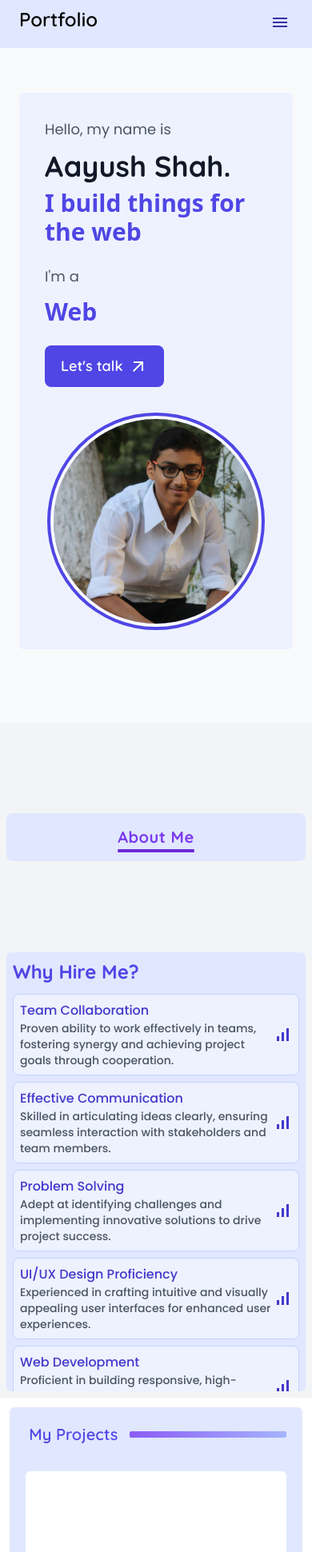
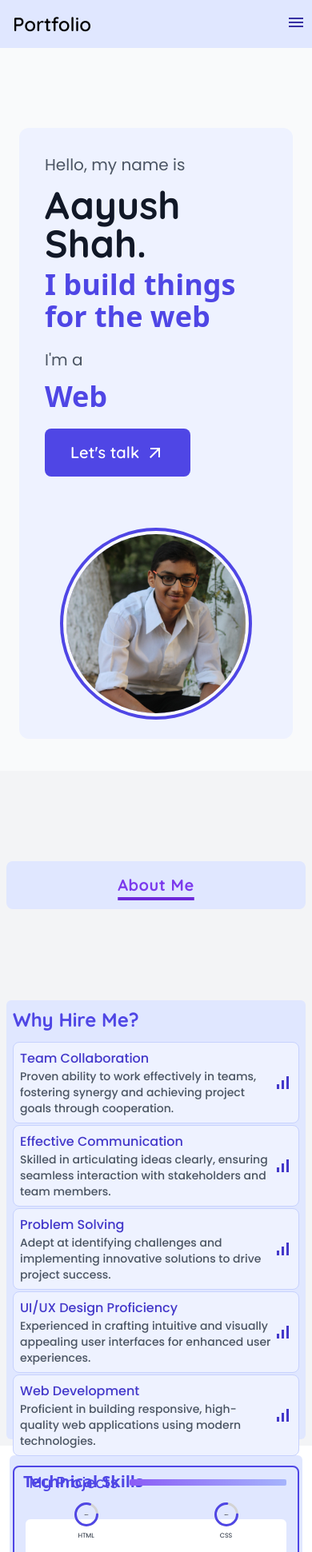
Before and after one commit to Aayush14Shah/myPortfolio, a React (Create React App) app: page / in a window 390 px wide. Shown: the top 1941 px of the page at 80% size. Built offline with nearby package versions, Linux system fonts and the light colour scheme; the HTML template or start-up script is replaced by a standard one.

Commit message:
navbar, index, and footer is responsive

```diff
--- a/src/Components/Navbar.jsx
+++ b/src/Components/Navbar.jsx
@@ -1,48 +1,50 @@
-import React, { Fragment, useContext, useState, lazy, Suspense } from "react";
-import { AppContext } from "./AppContext";
-// import SmScreenNav from "./smScreenNav";
-import IconButton from "@mui/material/IconButton";
-import Tooltip from "@mui/material/Tooltip";
-import DarkModeIcon from "@mui/icons-material/DarkMode";
-import LightModeIcon from "@mui/icons-material/LightMode";
-import MenuIcon from "@mui/icons-material/Menu";
-import CancelIcon from "@mui/icons-material/Cancel";
-import Loading from "./richComponents/loading";
+"use client"
 
-const SmScreenNav = lazy(() => import("./smScreenNav"));
+import { Fragment, useContext, useState, lazy, Suspense } from "react"
+import { AppContext } from "./AppContext"
+import IconButton from "@mui/material/IconButton"
+import Tooltip from "@mui/material/Tooltip"
+import DarkModeIcon from "@mui/icons-material/DarkMode"
+import LightModeIcon from "@mui/icons-material/LightMode"
+import MenuIcon from "@mui/icons-material/Menu"
+import CancelIcon from "@mui/icons-material/Cancel"
+import Loading from "./richComponents/loading"
+
+const SmScreenNav = lazy(() => import("./smScreenNav"))
 
 const Navbar = (props) => {
-  const data = useContext(AppContext);
-  const [drawer, setDrawer] = useState(false);
+  const data = useContext(AppContext)
+  const [drawer, setDrawer] = useState(false)
 
   const handleDrawer = () => {
-    setDrawer(!drawer);
-    console.log("I am drawer ", drawer);
-  };
+    setDrawer(!drawer)
+  }
 
   return (
     <Fragment>
       <nav
         className={`navbar w-full h-[60px] flex flex-row justify-between ${
           data.mode ? `bg-indigo-100` : "bg-[#1f2235] border-b border-gray-50"
-        }  `}
-        // fixed top-0 left-0 z-50
+        }`}
       >
         <div className="flex my-auto justify-between">
+          {/* Logo - Default styling for all screens with specific adjustments */}
           <h1
-            className={`text-2xl mx-8 sm:mx-6 md:mx-6 py-2  font-semibold ${
+            className={`text-2xl mx-8 py-2 font-semibold ${
               data.mode ? "text-black" : "text-white"
-            }  `}
+            } sm:mx-4 md:mx-6 lg:mx-8`}
           >
             Portfolio
           </h1>
-          <div className="flex sm:flex-col mx-8 md:mx-4 sm:mx-0 space-x-[45px] md:space-x-[20px] my-[1%] sm:invisible visible ">
+
+          {/* Desktop Navigation - Default styling for desktop, hidden on small screens */}
+          <div className="flex mx-8 space-x-[45px] my-[1%] sm:hidden md:flex md:space-x-[20px] md:mx-4 lg:space-x-[35px] lg:mx-6 xl:space-x-[45px] xl:mx-8">
             <div
               className={`font-semibold text-md underline cursor-pointer decoration-4 underline-offset-8 text-capitalize ${
                 data.mode
-                  ? "text-indigo-800  decoration-violet-700 hover:text-violet-700 hover:decoration-indigo-600 transition transform ease-in-out delay-100 hover:scale-125"
-                  : "text-yellow-300  decoration-amber-500 hover:text-yellow-500 hover:decoration-amber-300 transition transform ease-in-out delay-100 hover:scale-125 "
-              } `}
+                  ? "text-indigo-800 decoration-violet-700 hover:text-violet-700 hover:decoration-indigo-600 transition transform ease-in-out delay-100 hover:scale-110"
+                  : "text-yellow-300 decoration-amber-500 hover:text-yellow-500 hover:decoration-amber-300 transition transform ease-in-out delay-100 hover:scale-110"
+              }`}
               onClick={() => data.scrollHandler(data.index)}
             >
               Home
@@ -50,9 +52,9 @@ const Navbar = (props) => {
             <div
               className={`font-semibold text-md underline cursor-pointer decoration-4 underline-offset-8 text-capitalize ${
                 data.mode
-                  ? "text-indigo-800  decoration-violet-700 hover:text-violet-700 hover:decoration-indigo-600 transition transform ease-in-out delay-100 hover:scale-125 "
-                  : "text-yellow-300  decoration-amber-500 hover:text-yellow-500 hover:decoration-amber-300 transition transform ease-in-out delay-100 hover:scale-125 "
-              } `}
+                  ? "text-indigo-800 decoration-violet-700 hover:text-violet-700 hover:decoration-indigo-600 transition transform ease-in-out delay-100 hover:scale-110"
+                  : "text-yellow-300 decoration-amber-500 hover:text-yellow-500 hover:decoration-amber-300 transition transform ease-in-out delay-100 hover:scale-110"
+              }`}
               onClick={() => data.scrollHandler(data.about)}
             >
               About
@@ -60,9 +62,9 @@ const Navbar = (props) => {
             <div
               className={`font-semibold text-md underline cursor-pointer decoration-4 underline-offset-8 text-capitalize ${
                 data.mode
-                  ? "text-indigo-800  decoration-violet-700 hover:text-violet-700 hover:decoration-indigo-600 transition transform ease-in-out delay-100 hover:scale-125 "
-                  : "text-yellow-300  decoration-amber-500 hover:text-yellow-500 hover:decoration-amber-300 transition transform ease-in-out delay-100 hover:scale-125 "
-              } `}
+                  ? "text-indigo-800 decoration-violet-700 hover:text-violet-700 hover:decoration-indigo-600 transition transform ease-in-out delay-100 hover:scale-110"
+                  : "text-yellow-300 decoration-amber-500 hover:text-yellow-500 hover:decoration-amber-300 transition transform ease-in-out delay-100 hover:scale-110"
+              }`}
               onClick={() => data.scrollHandler(data.project)}
             >
               Projects
@@ -70,66 +72,51 @@ const Navbar = (props) => {
             <div
               className={`font-semibold text-md underline cursor-pointer decoration-4 underline-offset-8 text-capitalize ${
                 data.mode
-                  ? "text-indigo-800  decoration-violet-700 hover:text-violet-700 hover:decoration-indigo-600 transition transform ease-in-out delay-100 hover:scale-125 "
-                  : "text-yellow-300  decoration-amber-500 hover:text-yellow-500 hover:decoration-amber-300 transition transform ease-in-out delay-100 hover:scale-125 "
-              } `}
+                  ? "text-indigo-800 decoration-violet-700 hover:text-violet-700 hover:decoration-indigo-600 transition transform ease-in-out delay-100 hover:scale-110"
+                  : "text-yellow-300 decoration-amber-500 hover:text-yellow-500 hover:decoration-amber-300 transition transform ease-in-out delay-100 hover:scale-110"
+              }`}
               onClick={() => data.scrollHandler(data.contact)}
             >
               Contact
             </div>
           </div>
         </div>
-        <div className="w-10 h-10 mx-5  my-auto rounded-full hover:bg-indigo-500 invisible sm:visible absolute right-0 top-2 ">
-          {/* {mobileScreen ? ( */}
-          <Tooltip
-            arrow
-            placement="bottom"
-            title={data.mode ? "Dark Mode" : "Light Mode"}
-          >
-            <IconButton onClick={handleDrawer}>
+
+        {/* Mobile Menu Button - Only visible on small screens */}
+        <div className="hidden sm:block sm:absolute sm:right-0 sm:top-2">
+          <Tooltip arrow placement="bottom" title={drawer ? "Close Menu" : "Open Menu"}>
+            <IconButton onClick={handleDrawer} className="mr-2">
               {drawer ? (
-                <CancelIcon
-                  className={`${
-                    data.mode ? "text-indigo-800" : "text-amber-500"
-                  }`}
-                />
+                <CancelIcon className={`${data.mode ? "text-indigo-800" : "text-amber-500"}`} />
               ) : (
-                <MenuIcon
-                  className={`${
-                    data.mode ? "text-indigo-800" : "text-amber-500"
-                  }`}
-                />
-              )}
-            </IconButton>
-          </Tooltip>
-        </div>
-        {/* ) : ( */}
-        <div className="w-10 h-10 mx-5 my-auto rounded-full hover:bg-indigo-500 sm:invisible visible">
-          <Tooltip
-            arrow
-            placement="bottom"
-            title={data.mode ? "Dark Mode" : "Light Mode"}
-          >
-            <IconButton onClick={data.handleSwitch} className={``}>
-              {data.mode ? (
-                <DarkModeIcon className="hover:text-white" />
-              ) : (
-                <LightModeIcon className="text-white" />
+                <MenuIcon className={`${data.mode ? "text-indigo-800" : "text-amber-500"}`} />
               )}
             </IconButton>
           </Tooltip>
         </div>
 
-        {/* )} */}
+        {/* Theme Toggle - Default for desktop, hidden on small screens */}
+        <div className="w-10 h-10 mx-5 my-auto rounded-full hover:bg-indigo-500 sm:hidden">
+          <Tooltip arrow placement="bottom" title={data.mode ? "Dark Mode" : "Light Mode"}>
+            <IconButton onClick={data.handleSwitch}>
+              {data.mode ? (
+                <DarkModeIcon className="hover:text-indigo-800" />
+              ) : (
+                <LightModeIcon className="text-white hover:text-yellow-300" />
+              )}
+            </IconButton>
+          </Tooltip>
+        </div>
       </nav>
+
+      {/* Mobile Navigation Drawer */}
       {drawer && (
-        <Suspense>
-          <SmScreenNav />
+        <Suspense fallback={<Loading />}>
+          <SmScreenNav closeDrawer={() => setDrawer(false)} />
         </Suspense>
       )}
-      {/* <SmScreenNav /> */}
     </Fragment>
-  );
-};
+  )
+}
 
-export default Navbar;
+export default Navbar
--- a/src/Components/index.jsx
+++ b/src/Components/index.jsx
@@ -1,6 +1,5 @@
 import React from "react";
 import { TypewriterEffect } from "./TypewriterEffect";
-// import { ArrowUpRight } from 'lucide-react';
 import { AppContext } from "./AppContext";
 import { useContext } from "react";
 import ArrowOutwardIcon from "@mui/icons-material/ArrowOutward";
@@ -8,32 +7,59 @@ import ArrowOutwardIcon from "@mui/icons-material/ArrowOutward";
 const Index = (props) => {
   const data = useContext(AppContext);
   const { mode } = useContext(AppContext);
+
   return (
     <div
-  className={`min-h-screen w-full ${mode ? "bg-gray-50" : "bg-gray-900"}`}
+      className={`min-h-screen w-full flex items-center justify-center pt-[60px] ${
+        mode ? "bg-gray-50" : "bg-gray-800"
+      }`}
+      ref={props.reference}
     >
-  <div className={`container mx-auto px-0 py-20 sm:px-6 sm:py-14 md:px-0 md:py-12 lg:px-4 lg:py-24 xl:px-8 xl:py-12`}>
-    <div className={`flex flex-row sm:flex-col lg:flex-row items-center justify-between gap-10 lg:gap-12 xl:gap-16  ${ mode ? "bg-indigo-50" : "bg-none" } p-12 sm:p-8 md:p-6 lg:p-8 xl:p-10 rounded-md`}>
+      <div className={`container mx-auto px-10 py-10
+        sm:px-6 sm:py-10
+        md:px-6 md:py-12
+        lg:px-8 lg:py-16
+        xl:px-10 xl:py-20
+        max-w-[1600px]`}
+      >
+        <div
+          className={`flex flex-row
+            sm:flex-col
+            ms:flex-col
+            md:flex-row
+            lg:flex-row
+            xl:flex-row
+            items-center justify-between gap-10
+            ${mode ? "bg-indigo-50" : "bg-transparent"}
+            p-10 sm:p-8 md:p-10 lg:p-12 xl:p-16
+            rounded-xl`}
+        >
           {/* Text Content */}
-      <div className="flex-1 space-y-6 max-w-2xl lg:max-w-3xl">
-        <div className="space-y-3">
+          <div
+            className="flex-1 space-y-6
+              sm:space-y-5
+              ms:space-y-5
+              md:space-y-6
+              lg:space-y-7
+              xl:space-y-8
+              max-w-full"
+          >
+            <div className="space-y-3 sm:space-y-3 ms:space-y-3">
               <p
-            className={`text-lg sm:text-lg md:text-xl lg:text-xl ${
-              mode ? "text-gray-600" : "text-gray-400"
-            }`}
+                className={`text-xl ${mode ? "text-gray-600" : "text-gray-300"}`}
               >
                 Hello, my name is
               </p>
               <div className="space-y-2">
                 <h1
-              className={`text-4xl sm:text-4xl md:text-3xl lg:text-5xl xl:text-5xl font-bold ${
+                  className={`text-5xl font-bold ${
                     mode ? "text-gray-900" : "text-white"
                   }`}
                 >
                   Aayush Shah.
                 </h1>
                 <h2
-              className={`text-3xl sm:text-3xl md:text-2xl lg:text-4xl xl:text-4xl font-bold ${
+                  className={`text-4xl font-bold ${
                     mode ? "text-indigo-600" : "text-indigo-400"
                   }`}
                 >
@@ -42,16 +68,14 @@ const Index = (props) => {
               </div>
             </div>
 
-        <div className="space-y-3">
+            <div className="space-y-3 sm:space-y-3 ms:space-y-3">
               <p
-            className={`text-lg sm:text-lg md:text-xl lg:text-xl ${
-              mode ? "text-gray-600" : "text-gray-400"
-            }`}
+                className={`text-xl ${mode ? "text-gray-600" : "text-gray-300"}`}
               >
                 I'm a
               </p>
               <div
-            className={`text-3xl sm:text-3xl md:text-3xl lg:text-4xl xl:text-4xl font-bold ${
+                className={`text-4xl font-bold ${
                   mode ? "text-indigo-600" : "text-indigo-400"
                 }`}
               >
@@ -63,21 +87,34 @@ const Index = (props) => {
               id="talk"
               type="button"
               onClick={() => data.scrollHandler(data.contact)}
-          className={`group flex items-center gap-2 px-4 py-2 sm:px-5 sm:py-3 lg:px-6 lg:py-3 xl:px-5 xl:py-3 text-base sm:text-lg lg:text-xl xl:text-lg font-semibold text-white bg-indigo-600 rounded-lg hover:bg-indigo-700 transition-colors duration-200 ${
-            !mode && "bg-indigo-500 hover:bg-indigo-600"
+              className={`group flex items-center gap-2 px-8 py-4 text-xl font-semibold text-white
+                rounded-lg transition-colors duration-200
+                ${
+                  mode
+                    ? "bg-indigo-600 hover:bg-indigo-700"
+                    : "bg-indigo-500 hover:bg-indigo-600"
                 }`}
             >
               Let's talk
-          <ArrowOutwardIcon className="w-4 h-4 sm:w-5 sm:h-5 lg:w-6 lg:h-6 xl:w-7 xl:h-7 group-hover:translate-x-1 group-hover:-translate-y-1 transition-transform duration-200" />
+              <ArrowOutwardIcon className="w-6 h-6 group-hover:translate-x-1 group-hover:-translate-y-1 transition-transform duration-200" />
             </button>
           </div>
 
           {/* Profile Image */}
-      <div className="relative flex-shrink-0 flex items-center justify-center">
           <div
-          className={`w-56 h-56 sm:w-64 sm:h-64 lg:w-72 lg:h-72 xl:w-80 xl:h-80 rounded-full overflow-hidden ring-4 ring-indigo-600 ring-offset-4 ${
-            mode ? "ring-offset-gray-50" : "ring-offset-gray-900"
-          }`}
+            className="relative flex-shrink-0 flex items-center justify-center mt-0
+              sm:mt-8 ms:mt-8 md:mt-0"
+          >
+            <div
+              className={`w-72 h-72
+                sm:w-56 sm:h-56
+                ms:w-56 ms:h-56
+                md:w-64 md:h-64
+                lg:w-72 lg:h-72
+                xl:w-96 xl:h-96
+                rounded-full overflow-hidden
+                ring-4 ring-indigo-600 ring-offset-4
+                ${mode ? "ring-offset-gray-50" : "ring-offset-gray-800"}`}
             >
               <img
                 src={`${process.env.PUBLIC_URL}/Images/profile.jpg`}
@@ -89,8 +126,7 @@ const Index = (props) => {
         </div>
       </div>
     </div>
-
-
   );
 };
+
 export default Index;
--- a/src/Components/section2.jsx
+++ b/src/Components/section2.jsx
@@ -14,7 +14,6 @@ const Section2 = (props) => {
     { value: 0, finalValue: 60, color: defaultRangeColor, tag: "React" },
   ]);
 
-  // Animate progress bars
   useEffect(() => {
     const animateBars = setTimeout(() => {
       setBars((prevBars) =>
@@ -38,7 +37,7 @@ const Section2 = (props) => {
   const smMinScreenWidth = 300;
   const smMaxScreenWidth = 567;
   const [mobileScreen, setMobileScreen] = useState(false);
-  const [radius, setRadius] = useState(40);
+  const [radius, setRadius] = useState(30);
 
   useEffect(() => {
     const updateScreenSettings = () => {
@@ -48,12 +47,12 @@ const Section2 = (props) => {
         (window.innerWidth >= mdMinScreenWidth &&
           window.innerWidth <= mdMaxScreenWidth)
       ) {
-        setRadius(30);
+        setRadius(25);
       } else if (
         window.innerWidth >= smMinScreenWidth &&
         window.innerWidth <= smMaxScreenWidth
       ) {
-        setRadius(23);
+        setRadius(20);
         setMobileScreen(true);
       } else if (
         window.innerWidth >= xlMinScreenWidth &&
@@ -61,7 +60,7 @@ const Section2 = (props) => {
       ) {
         setRadius(28);
       } else {
-        setRadius(40);
+        setRadius(30);
       }
     };
 
@@ -76,7 +75,6 @@ const Section2 = (props) => {
   const [value3, setValue3] = useState(0);
   const [value4, setValue4] = useState(0);
 
-  // Animate circular progress
   useEffect(() => {
     const animateCircles = setTimeout(() => {
       if (value1 !== 90) setValue1(value1 + 1);
@@ -131,9 +129,9 @@ const Section2 = (props) => {
 
       {/* About Me Section */}
       <div
-        className={`sm:hidden block rounded-md w-full h-full p-5 lg:p-4 md:p-3 sm:p-2 overflow-y-auto my-auto row-span-3 lg:row-span-2 md:row-span-2 sm:row-span-1 sm:col-span-2 mx-auto ${
+        className={`sm:hidden block rounded-md w-full h-full p-5 lg:p-4 md:p-3 sm:p-2 row-span-3 lg:row-span-2 md:row-span-2 sm:row-span-1 sm:col-span-2 mx-auto ${
           data.mode ? "bg-indigo-100" : "bg-[#313552]"
-        } ${data.mode ? "text-gray-800" : "text-gray-100"}`}
+        } ${data.mode ? "text-gray-800" : "text-gray-100"} flex flex-col gap-4`}
       >
         <h1
           className={`text-4xl md:text-3xl sm:text-2xl font-bold ${
@@ -142,13 +140,15 @@ const Section2 = (props) => {
         >
           About Me
         </h1>
-        <div className="flex flex-col md:flex-col gap-4">
+        <div className="flex flex-col gap-4 flex-1">
           <div className="flex md:flex-col gap-4">
+            <div className="flex-shrink-0">
               <img
                 className="w-[200px] h-[280px] xl:w-[180px] xl:h-[260px] lg:w-[160px] lg:h-[240px] md:w-[160px] md:h-[220px] rounded-lg object-cover"
                 src={`${process.env.PUBLIC_URL}/Images/profile2.jpg`}
                 alt="My profile"
               />
+            </div>
             <div className="flex-1 space-y-2">
               <h2
                 className={`text-xl font-semibold ${
@@ -160,7 +160,7 @@ const Section2 = (props) => {
               {hobbies.map((item) => (
                 <div
                   key={item.id}
-                  className={`text-base lg:text-sm font-medium p-2 rounded-lg flex justify-between items-center ${
+                  className={`text-[14px] lg:text-sm font-medium p-2 rounded-lg flex justify-between items-center ${
                     data.mode
                       ? "text-indigo-700 bg-indigo-50 border border-indigo-200"
                       : "text-yellow-400 bg-gray-700 border border-yellow-500"
@@ -175,19 +175,21 @@ const Section2 = (props) => {
               ))}
             </div>
           </div>
-          <p className="text-base sm:text-sm leading-relaxed text-justify mt-3">
-            I’m a passionate web developer with a knack for creating intuitive, user-friendly applications. With expertise in HTML, CSS, Javascript, and React, I thrive on solving complex problems and delivering high-quality solutions. My journey in tech is driven by a love for design and innovation.
+          <div className="mt-1 flex-1">
+            <p className="text-[14px] sm:text-sm leading-relaxed text-justify">
+              I’m a passionate web developer with a knack for creating intuitive, user-friendly applications. With expertise in HTML, CSS, Javascript, and React, I thrive on solving complex problems and delivering high-quality solutions. My journey in tech began with a curiosity for coding, which evolved into a full-fledged career where I’ve honed my skills through hands-on projects and continuous learning.
             </p>
+          </div>
         </div>
       </div>
 
       {/* Skills Section */}
       <div
-        className={`rounded-md w-[800px] xl:w-[520px] lg:w-[320px] md:w-[300px] sm:w-full h-full p-5 lg:p-4 md:p-3 sm:p-2 overflow-y-auto my-auto col-span-2 lg:col-span-1 md:col-span-1 sm:col-span-2 row-span-3 sm:row-span-2 lg:row-span-2 md:row-span-2 mx-auto ${
+        className={`rounded-md w-[800px] xl:w-[520px] lg:w-[320px] md:w-[300px] sm:w-full h-full p-5 lg:p-4 md:p-3 sm:p-2 my-auto col-span-2 lg:col-span-1 md:col-span-1 sm:col-span-2 row-span-3 sm:row-span-2 lg:row-span-2 md:row-span-2 mx-auto ${
           data.mode ? "bg-indigo-100" : "bg-[#313552]"
         } ${data.mode ? "text-gray-800" : "text-gray-100"} flex flex-col gap-3`}
       >
-        <div className="w-full">
+        <div className="w-full flex-1">
           <h1
             className={`text-4xl md:text-3xl sm:text-2xl font-bold ${
               data.mode ? "text-indigo-600" : "text-indigo-400"
@@ -195,8 +197,9 @@ const Section2 = (props) => {
           >
             Why Hire Me?
           </h1>
+          <div className="space-y-0.5">
             {skills.map((item) => (
-            <div key={item.id} className="my-2">
+              <div key={item.id} className="my-0">
                 <div
                   className={`text-base lg:text-sm font-medium p-2 rounded-lg flex justify-between items-center ${
                     data.mode
@@ -213,51 +216,56 @@ const Section2 = (props) => {
               </div>
             ))}
           </div>
+        </div>
 
-        {/* Programming Skills with Circular Progress */}
-        <div className="w-full p-4 rounded-lg border-2 border-indigo-600 overflow-hidden">
-          <h2 className={`text-2xl font-semibold ${data.mode ? "text-indigo-600" : "text-indigo-400"} mb-3`}>Technical Skills</h2>
-          <div className="grid grid-cols-4 lg:grid-cols-2 md:grid-cols-2 sm:grid-cols-2 gap-3">
+        {/* Technical Skills with Circular Progress */}
+        <div className="w-full h-[300px] p-1 rounded-lg border-2 border-indigo-600">
+          <h2 className={`mx-[2%] text-xl font-semibold ${data.mode ? "text-indigo-600" : "text-indigo-400"} mb-1`}>Technical Skills</h2>
+          <div className="mt-[2%] grid grid-cols-4 lg:grid-cols-2 md:grid-cols-2 sm:grid-cols-2 gap-1 justify-items-center">
             {circles.map((circle) => (
               <div
                 key={circle.tag}
-                className={`rounded-full w-[110px] xl:w-[90px] lg:w-[80px] md:w-[80px] sm:w-[70px] h-[110px] xl:h-[90px] lg:h-[80px] md:h-[80px] sm:h-[70px] mx-auto flex flex-col items-center justify-center ${
-                  data.mode ? "bg-indigo-50" : "bg-gray-700"
-                }`}
+                className={`flex flex-col items-center justify-center xl:w-[60px] xl:h-[80px] lg:w-[50px] lg:h-[70px] md:w-[50px] md:h-[70px] sm:w-[40px] sm:h-[60px]`}
               >
-                <div className="relative flex items-center justify-center w-[80px] h-[80px] lg:w-[60px] lg:h-[60px] sm:w-[50px] sm:h-[50px]">
-                  <svg className="w-full h-full">
+                <div className="relative w-[85px] h-[85px] xl:w-[50px] xl:h-[50px] lg:w-[40px] lg:h-[40px] sm:w-[30px] sm:h-[30px]">
+                  <svg className="w-full h-full" viewBox="0 0 100 100">
                     <circle
-                      cx="50%"
-                      cy="50%"
-                      r={radius}
+                      cx="50"
+                      cy="50"
+                      r="45"
                       stroke={data.mode ? "lightgray" : "darkgray"}
-                      strokeWidth="6"
+                      strokeWidth="10"
                       fill="transparent"
+                      strokeLinecap="round"
                     />
                     <circle
-                      cx="50%"
-                      cy="50%"
-                      r={radius}
+                      cx="50"
+                      cy="50"
+                      r="45"
                       stroke={circle.color}
-                      strokeWidth="6"
+                      strokeWidth="10"
                       fill="none"
-                      strokeDasharray={circumference}
-                      strokeDashoffset={calculateOffset(circle.value)}
+                      strokeDasharray={2 * Math.PI * 40}
+                      strokeDashoffset={calculateOffset(circle.value) * (40 / radius)}
                       style={{
                         transition: "stroke-dashoffset 0.5s linear",
                       }}
+                      strokeLinecap="round"
                     />
-                  </svg>
-                  <span
-                    className={`absolute text-base lg:text-sm sm:text-xs font-bold ${
+                    <text
+                      x="50"
+                      y="50"
+                      textAnchor="middle"
+                      dy=".3em"
+                      className={`text-[20px] lg:text-[10px] sm:text-[8px] font-bold ${
                         data.mode ? "text-gray-800" : "text-gray-100"
                       }`}
                     >
                       {circle.value}%
-                  </span>
+                    </text>
+                  </svg>
                 </div>
-                <p className="text-center text-sm mt-1">{circle.tag}</p>
+                <p className="text-center text-xs lg:text-[10px] sm:text-[8px] mt-1">{circle.tag}</p>
               </div>
             ))}
           </div>
```
Also changed, not shown: src/Components/sectionFooter.jsx (+65 -15 lines), src/Components/smScreenNav.jsx (+79 -17 lines). Lines whose indentation alone changed are shown as unchanged.
